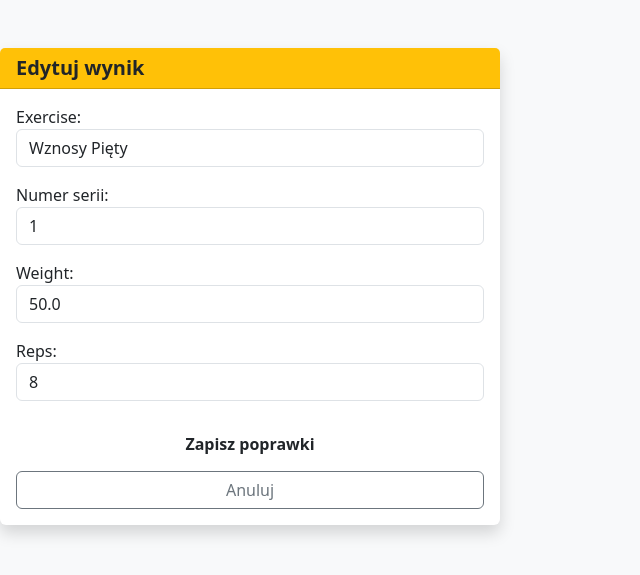
After one commit to bartli555/gym_tracker, a Django app: page /seria/1/edytuj/ in a window 1280 px wide. The commit adds this page. Shown: the top 575 px of the page, without its empty margins (0-640 px from the left). Run offline with Django 5.2, Linux system fonts and the light colour scheme; data comes from the database, SQL or seed files in the repository; both versions use the stored data as it was after the commit.

Commit message:
Dodano edycję i usuwanie serii

```diff
--- a/core/urls.py
+++ b/core/urls.py
@@ -7,7 +7,9 @@ urlpatterns = [
     # Pusta ścieżka '' oznacza stronę główną (http://127.0.0.1:8080/)
     path('', views.dashboard, name='dashboard'),
     path('dodaj/', views.add_workout, name='add_workout'),
-    path('trening/<int:pk>/', views.workout_detail, name='workout_detail')
+    path('trening/<int:pk>/', views.workout_detail, name='workout_detail'),
+    path('seria/<int:set_id>/usun/', views.delete_set, name='delete_set'),
+    path('seria/<int:set_id>/edytuj/', views.edit_set, name='edit_set'),
 ]
 
 
--- /dev/null
+++ b/workout/templates/workout/edit_set.html
@@ -0,0 +1,28 @@
+<!DOCTYPE html>
+<html>
+    <head>
+        <meta charset="UTF-8">
+        <title>Edytuj Set Ruro</title>
+        <link href="https://cdn.jsdelivr.net/npm/bootstrap@5.3.0/dist/css/bootstrap.min.css" rel="stylesheet">
+        <body class="bg-light">
+            <div class="conatiner mt-5" style="max-width: 500px;">
+                <div class="card shadow border-0">
+                    <div class="card-header bg-warning text-dark">
+                        <h5 class="mb-0 fw-bold">Edytuj wynik</h5>
+                    </div>
+                    <div class="card-body">
+                        <form method="post">
+                            {% csrf_token %}
+                            {{ form.as_p }} <!-- Szybki render całego formularza -->
+
+                            <div class="d-grid gap-2 mt-4">
+                                <button type="submit" class="btn btn-succes fw-bold">Zapisz poprawki</button>
+                                <a href="{% url 'workout_detail' training_set.workout.id %}" class="btn btn-outline-secondary">Anuluj</a>
+                            </div>
+                        </form>
+                    </div>
+                </div>
+            </div>
+        </body>
+    </head>
+</html>
--- a/workout/templates/workout/workout_detail.html
+++ b/workout/templates/workout/workout_detail.html
@@ -72,6 +72,7 @@
                                             <th>Seria</th>
                                             <th>Ciężar</th>
                                             <th>Powtórzenia</th>
+                                            <th>Akcje</th>
                                         </tr>
                                     </thead>
                                     <tbody>
@@ -82,6 +83,11 @@
                                             <td class="align-middle"><span class="badge bg-secondary">Seria {{ set.set_number }}</span></td>
                                             <td class="text-danger fw-bold align-middle fs-5">{{ set.weight }} kg.</td>
                                             <td class="align-middle fs-5">{{ set.reps }}</td>
+
+                                            <td class="align-middle">
+                                                <a href="{% url 'edit_set' set.id %}" class="btn btn-sm btn-outline-warning" title="Edytuj">Edytuj</a>
+                                                <a href="{% url 'delete_set' set.id %}" class="btn btn-sm btn-outline-danger" title="Usuń">Wyjeb</a>
+                                            </td>
                                          </tr>
                                          {% empty %}
                                          <!-- Wyświetlane tylko, gdy nie dodano jeszcze żadnej serii -->
--- a/workout/views.py
+++ b/workout/views.py
@@ -50,3 +50,28 @@ def workout_detail(request, pk):
           'sets': workout.sets.all().order_by('id') # Wyciągamy dodane już serie
      }
      return render(request, 'workout/workout_detail.html', context)
+
+def delete_set(request, set_id):
+     # Znajdujemy konkretną serię w bazie
+     training_set = get_object_or_404(TrainingSet, id=set_id)
+     # Zapisujemy ID treningu, żeby wiedzieć, gdzie wrócić po usunięciu
+     workout_id = training_set.workout.id
+     # Usuwamy!
+     training_set.delete()
+     return redirect('workout_detail', pk=workout_id)
+
+def edit_set(request, set_id):
+    training_set = get_object_or_404(TrainingSet, id=set_id)
+    workout_id = training_set.workout.id
+
+    if request.method == "POST":
+        # Przekazujemy instance, aby Django nadpisało ten konkretny wpis
+        form = TrainingSetForm(request.POST, instance=training_set)
+        if form.is_valid():
+            form.save()
+            return redirect('workout_detail', pk=workout_id)
+    else:
+            # Ładujemy formularz wypełniony obecnymi danymi z bazy
+            form = TrainingSetForm(instance=training_set)
+
+    return render(request, 'workout/edit_set.html', {'form': form, 'training_set': training_set})
```
Also changed, not shown: db.sqlite3.
